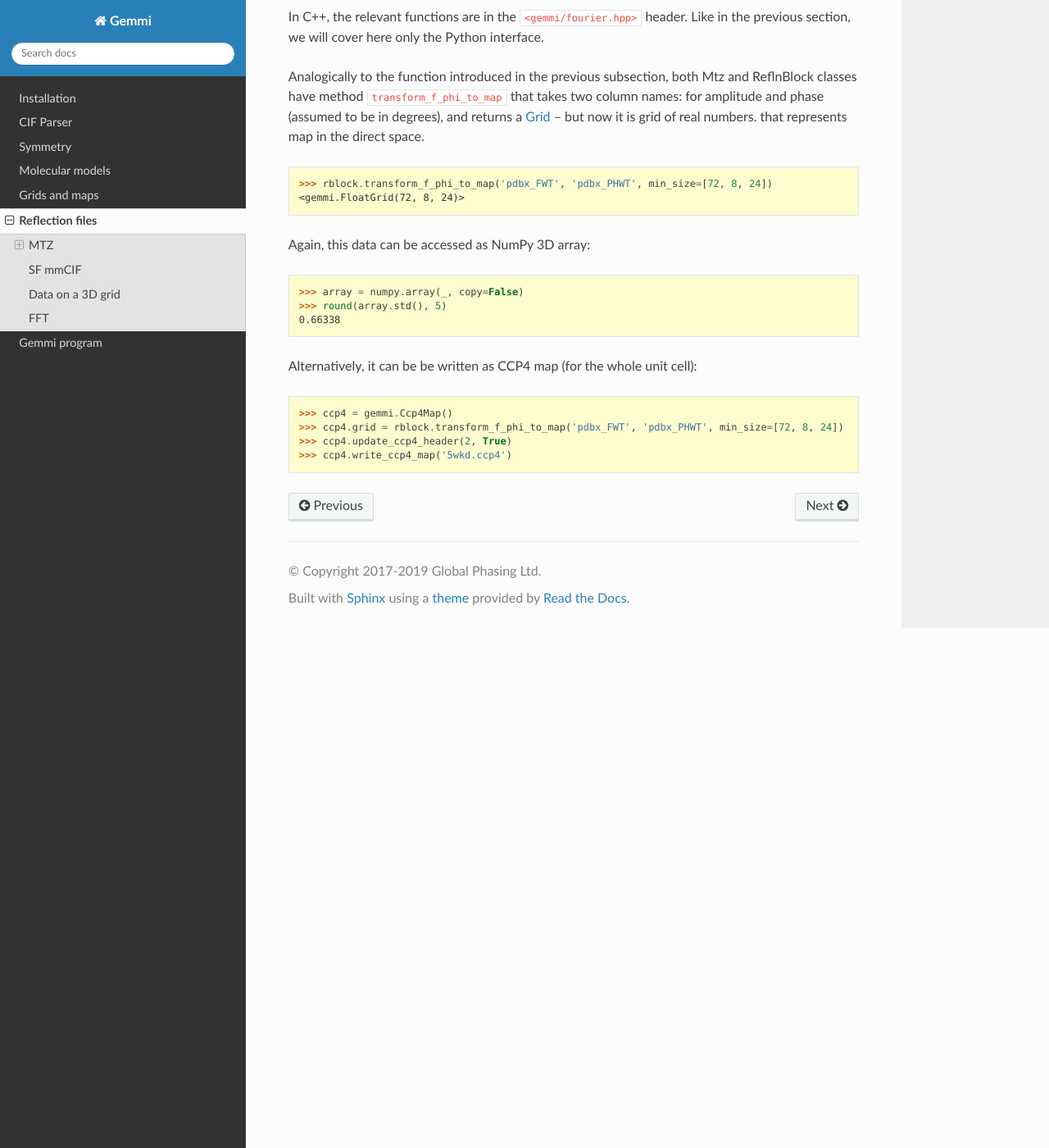
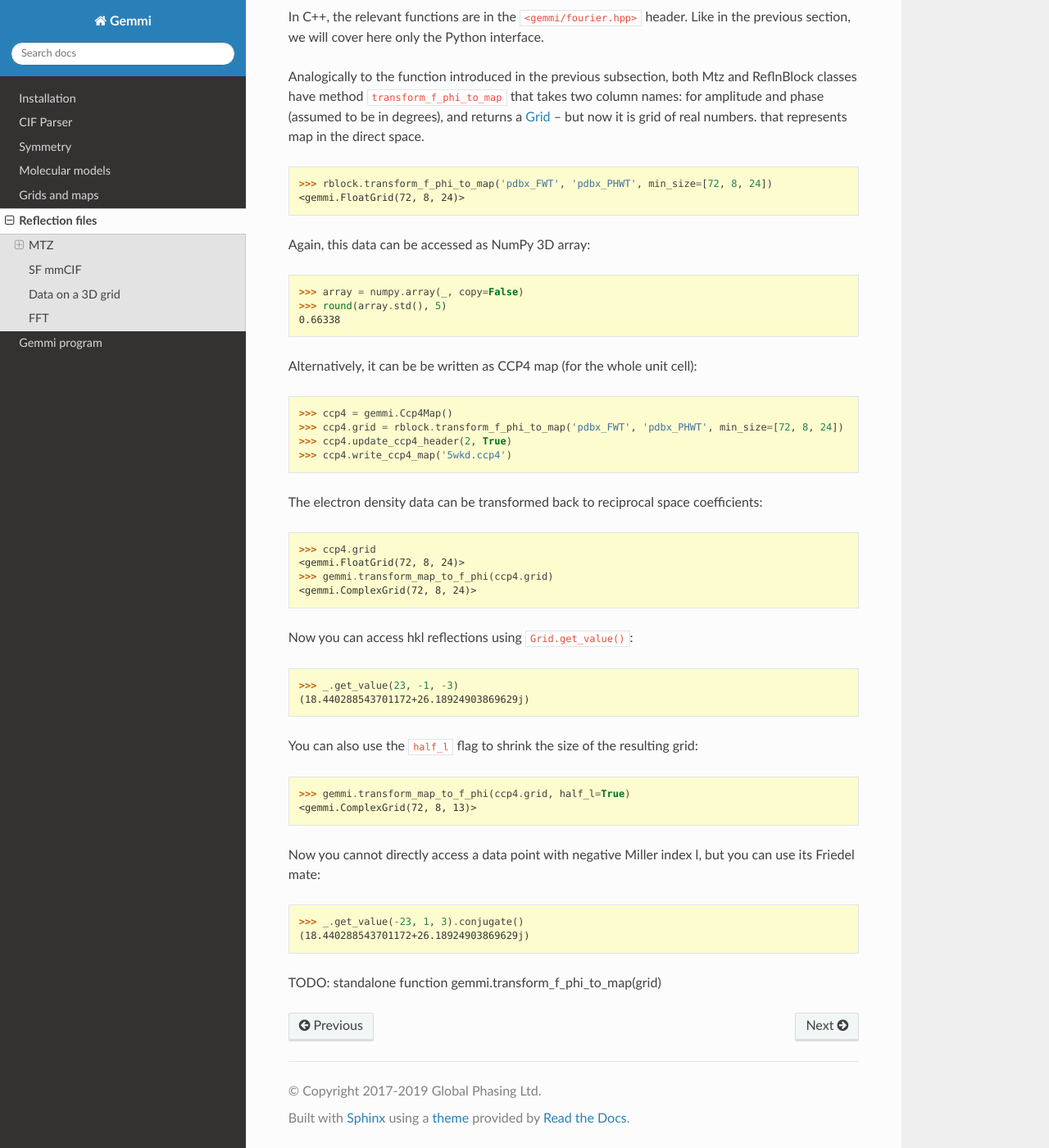
Before and after one commit to project-gemmi/gemmi, a Sphinx documentation site: the page built from docs/hkl.rst, in a window 1280 px wide and 1400 px high, scrolled down 11037 px. Shown: the whole window at 82% size. Built offline with Sphinx 7.4.7 and the Read the Docs theme 2.0.0, drawn with Linux system fonts in a browser that asks for light colours.

Commit message:
added transform_map_to_f_phi()

```diff
--- a/docs/hkl.rst
+++ b/docs/hkl.rst
@@ -609,3 +609,38 @@ Alternatively, it can be be written as CCP4 map (for the whole unit cell):
   >>> ccp4.grid = rblock.transform_f_phi_to_map('pdbx_FWT', 'pdbx_PHWT', min_size=[72, 8, 24])
   >>> ccp4.update_ccp4_header(2, True)
   >>> ccp4.write_ccp4_map('5wkd.ccp4')
+
+The electron density data can be transformed back to reciprocal space
+coefficients:
+
+.. doctest::
+
+  >>> ccp4.grid
+  <gemmi.FloatGrid(72, 8, 24)>
+  >>> gemmi.transform_map_to_f_phi(ccp4.grid)
+  <gemmi.ComplexGrid(72, 8, 24)>
+
+Now you can access hkl reflections using ``Grid.get_value()``:
+
+.. doctest::
+
+  >>> _.get_value(23, -1, -3)
+  (18.440288543701172+26.18924903869629j)
+
+
+You can also use the ``half_l`` flag to shrink the size of the resulting grid:
+
+.. doctest::
+
+  >>> gemmi.transform_map_to_f_phi(ccp4.grid, half_l=True)
+  <gemmi.ComplexGrid(72, 8, 13)>
+
+Now you cannot directly access a data point with negative Miller index l,
+but you can use its Friedel mate:
+
+.. doctest::
+
+  >>> _.get_value(-23, 1, 3).conjugate()
+  (18.440288543701172+26.18924903869629j)
+
+TODO: standalone function gemmi.transform_f_phi_to_map(grid)
```
Also changed, not shown: 2 other files.
